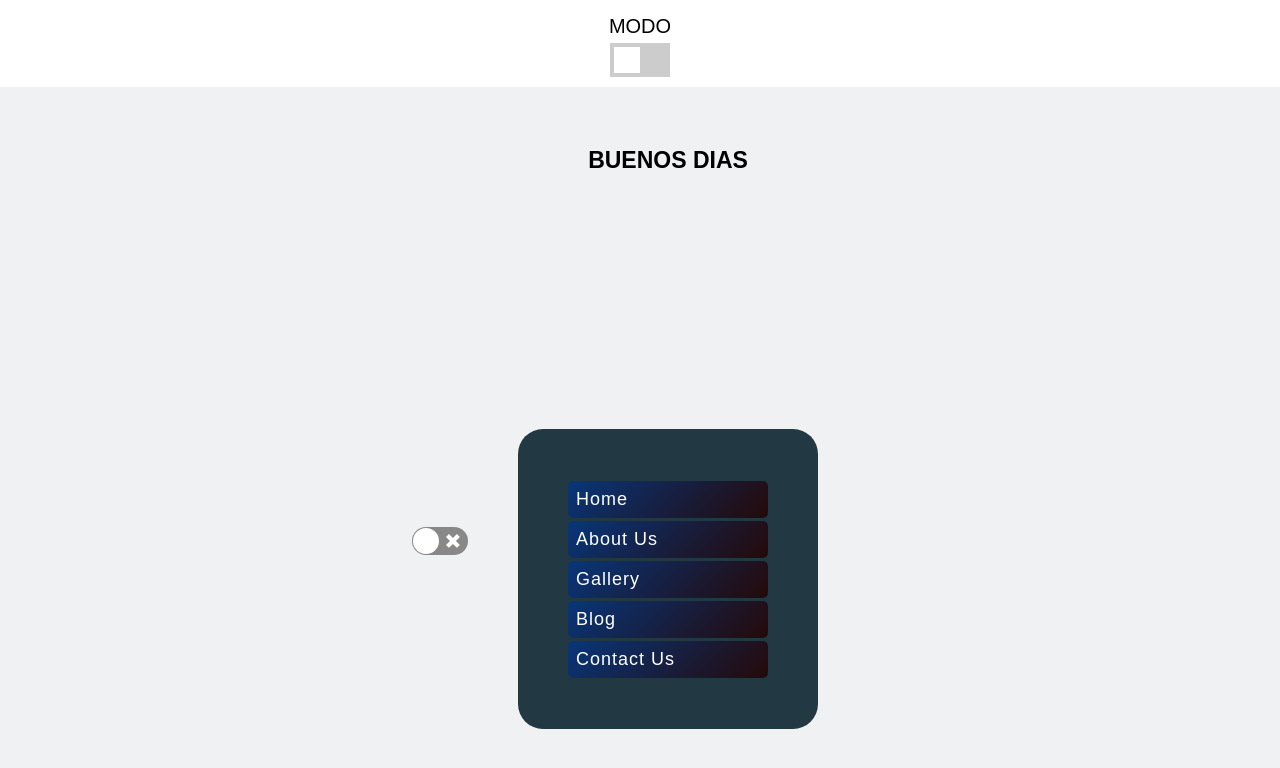
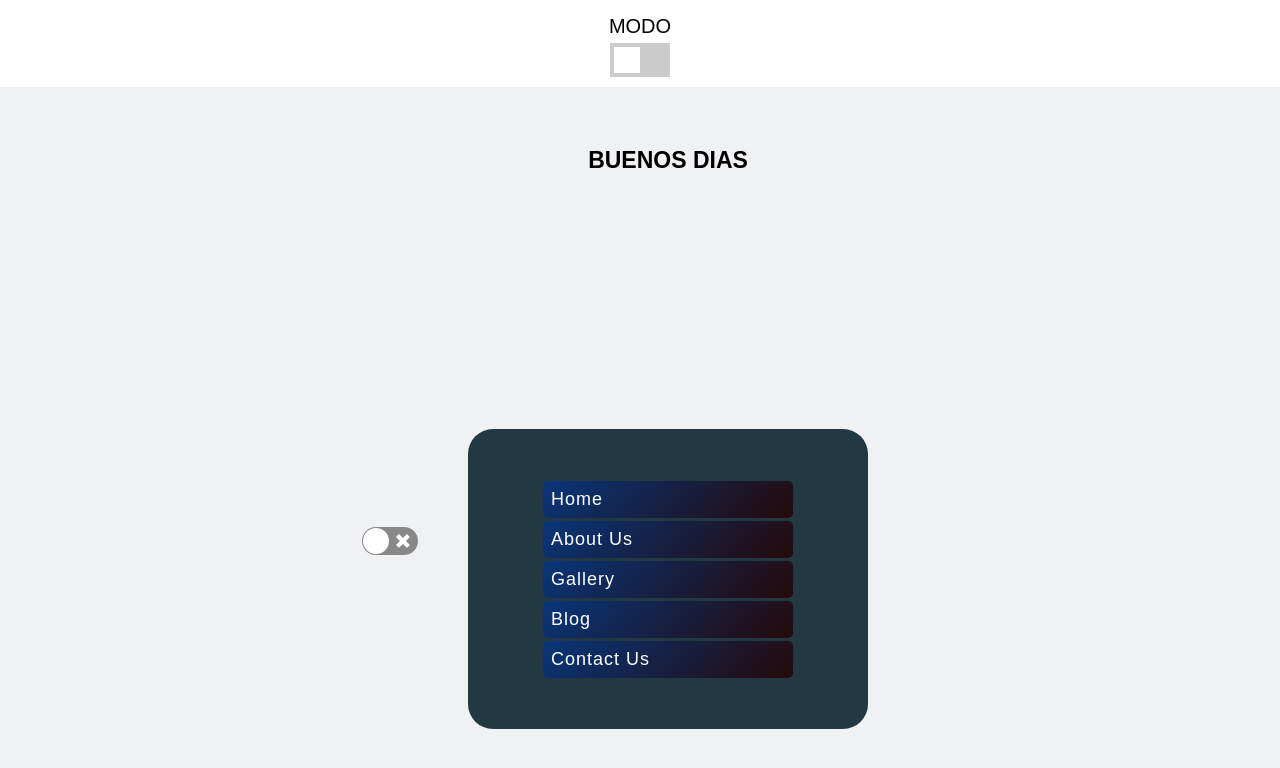
Before and after one commit to QuentinTheBard/EFI_JavaScript, a React (Create React App) app: page / in a window 1280 px wide. Shown: the top 768 px of the page. Built offline with nearby package versions, Linux system fonts and the light colour scheme.

Commit message:
otro commit pk si

```diff
--- a/src/CSS/style.css
+++ b/src/CSS/style.css
@@ -31,7 +31,7 @@
 }
 
 #light .DirectionsContainer{
-    width: 300px;
+    width: 400px;
     height: 300px;
     background-color: #223843;
     display: flex;
@@ -43,7 +43,7 @@
 }
 
 #dark .DirectionsContainer{
-    width: 350px;
+    width: 400px;
     height: 300px;
     background-color: #81A684;
     display: flex;
```
